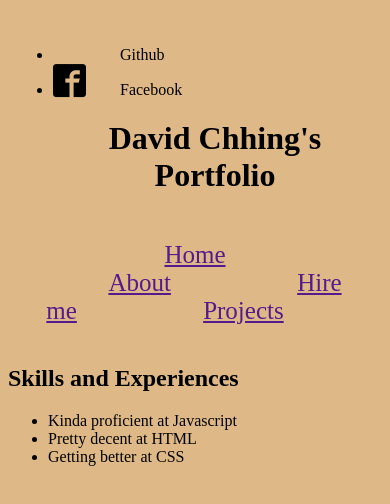
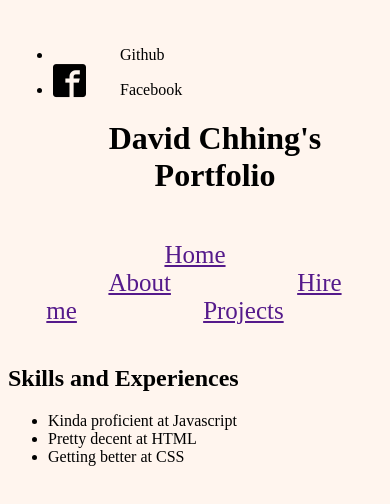
Before and after one commit to DavidChhing/BCP2-portfolio, a plain HTML site: page index.html in a window 390 px wide. Drawn offline with Linux system fonts and the light colour scheme; files whose address does not match are found by name.

Commit message:
added min-max width for the viewport and made a constructor function for previous projects

```diff
--- a/CSS/styles.css
+++ b/CSS/styles.css
@@ -40,3 +40,18 @@ body {
     left: initial;
     top: initial;
 }
+@media screen and (max-width: 600px) {
+  body {
+    background-color: olive;
+  }
+}
+@media screen and (max-width: 992px) {
+  body {
+    background-color: blue;
+  }
+}
+@media screen and (max-width: 1600px) {
+  body {
+    background-color: seashell;
+  }
+}
```
Also changed, not shown: JS/main.js (+7 -0 lines).
